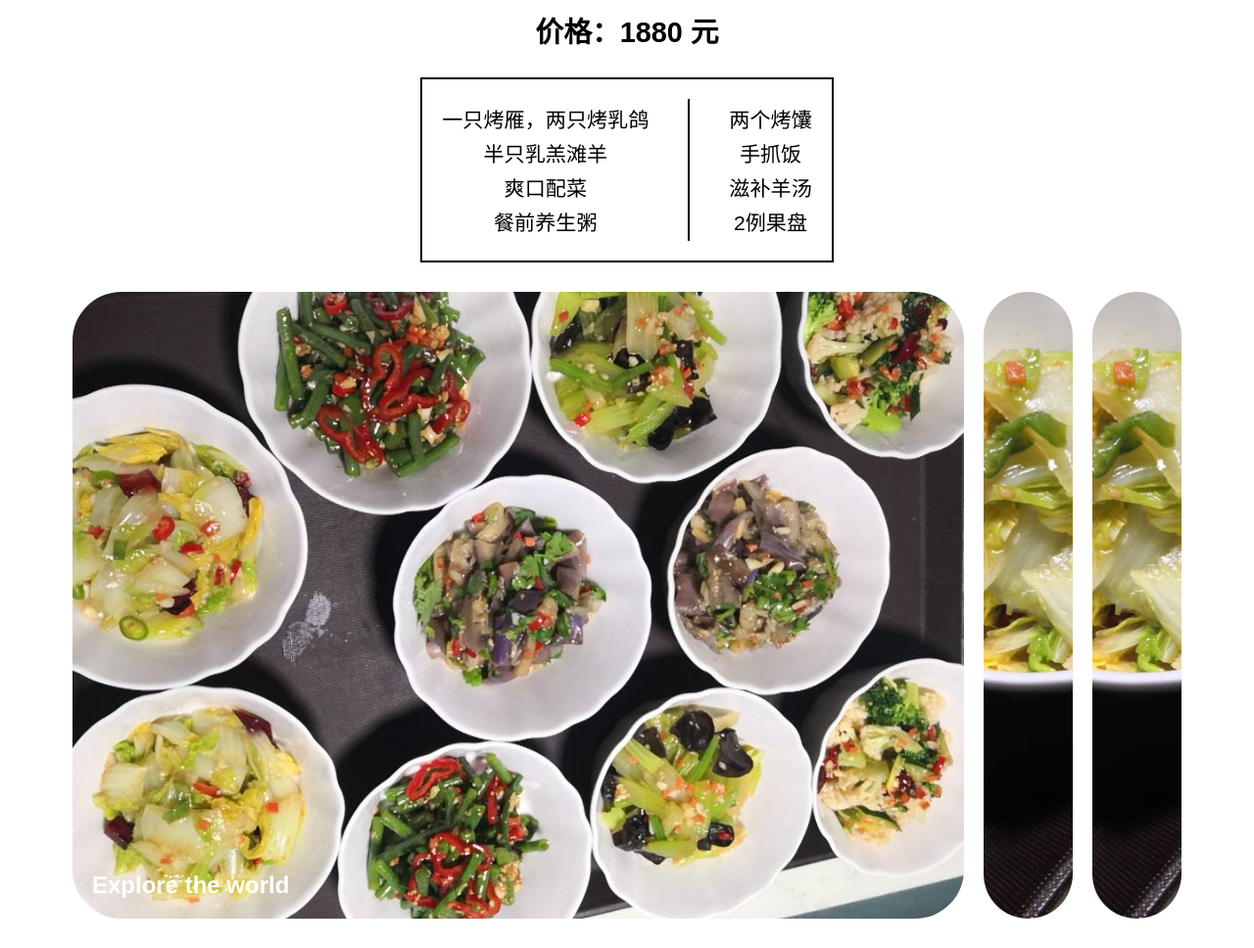
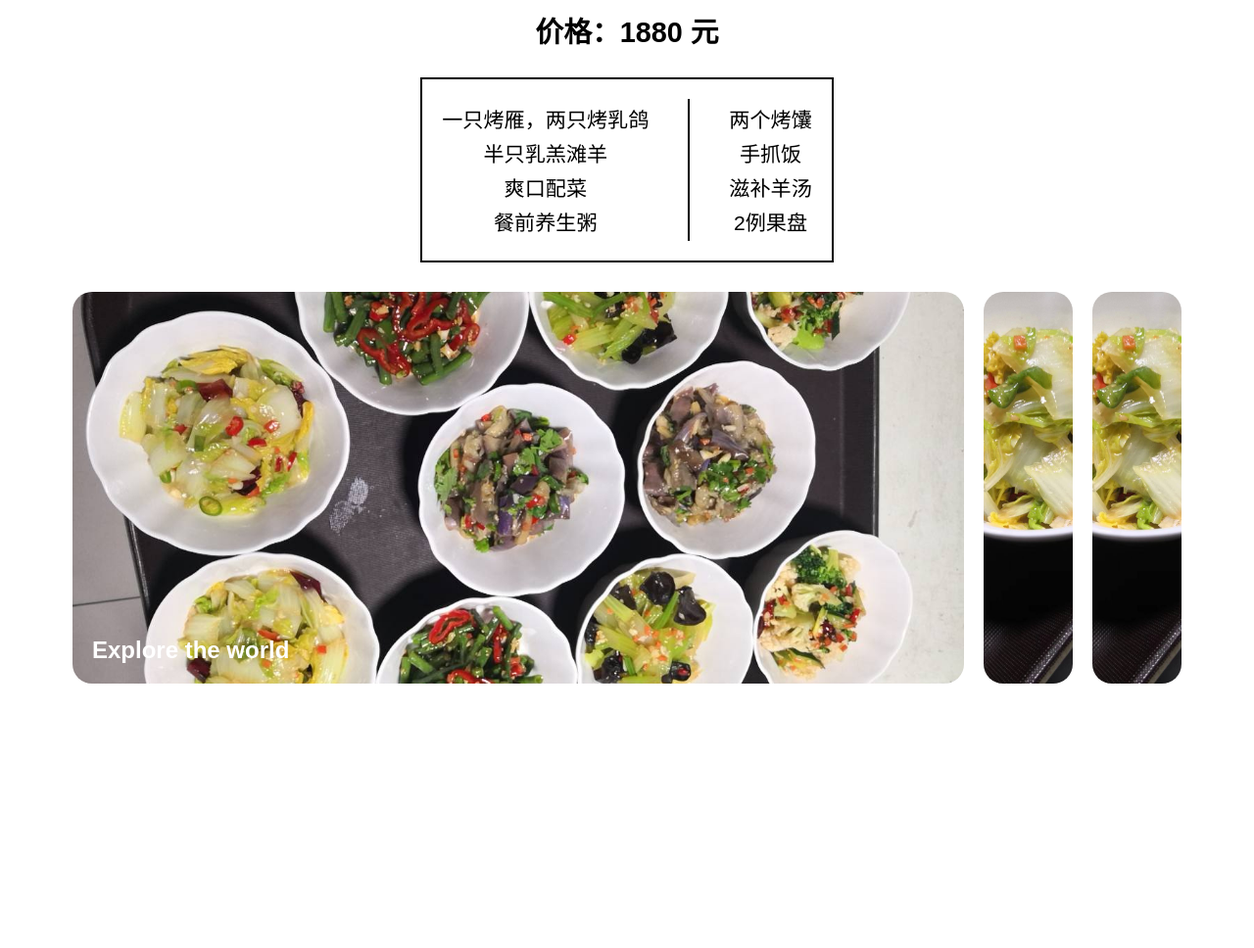
Before and after one commit to liangjunyi010/yanyangju, a plain HTML site: page set_meal/set1.html in a window 1280 px wide. Shown: the part 127-1095 px from the top of the page at 98% size. After the commit the page ends 855 px from the top, so only its background shows below. Drawn offline with Linux system fonts and the light colour scheme; a web font is replaced by a local one.

Commit message:
[fix]:Set1 meal page show pic

```diff
--- a/css/meal_style.css
+++ b/css/meal_style.css
@@ -75,14 +75,16 @@ body {
   width: 90vw;
   margin-top: 20px;
   overflow-x: scroll;
+  flex-wrap: nowrap;
 }
 
 .panel {
-  background-size: auto 100%;
+  background-size: cover;
   background-position: center;
   background-repeat: no-repeat;
-  height: 80vh;
-  border-radius: 50px;
+  height: 50vh; /* 改小图片的高度 */
+  width: 100vw; /* 改为100vw以适应手机屏幕 */
+  border-radius: 20px;
   color: #fff;
   cursor: pointer;
   flex: 0.5;
@@ -122,6 +124,12 @@ body {
     height: auto;
   }
 
+  .panel {
+    height: 40vh; /* 调整图片在小屏幕上的高度 */
+    width: 100%; /* 保持宽度与屏幕一致 */
+    margin: 5px 0;
+  }
+
   .meal-info {
     font-size: 1em;
   }
```
